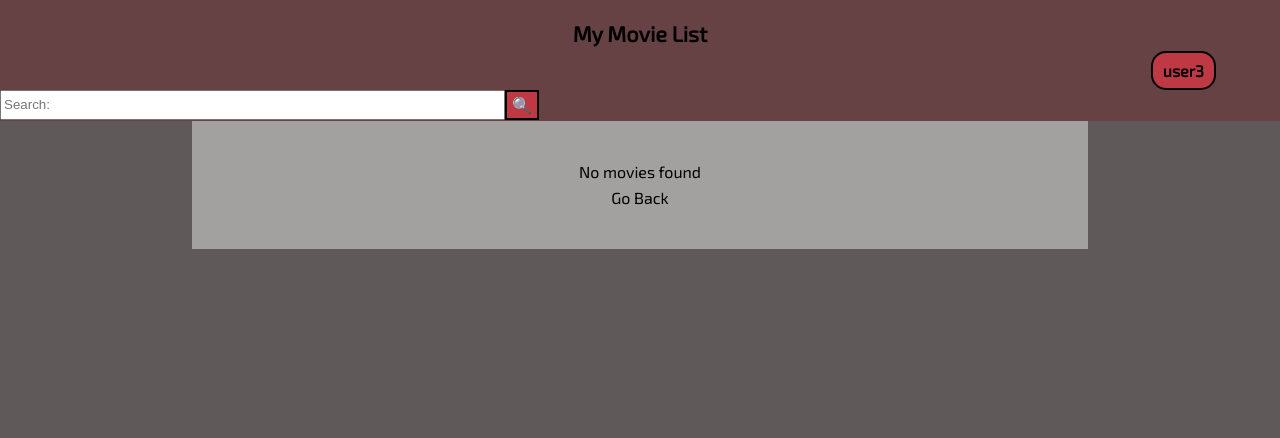
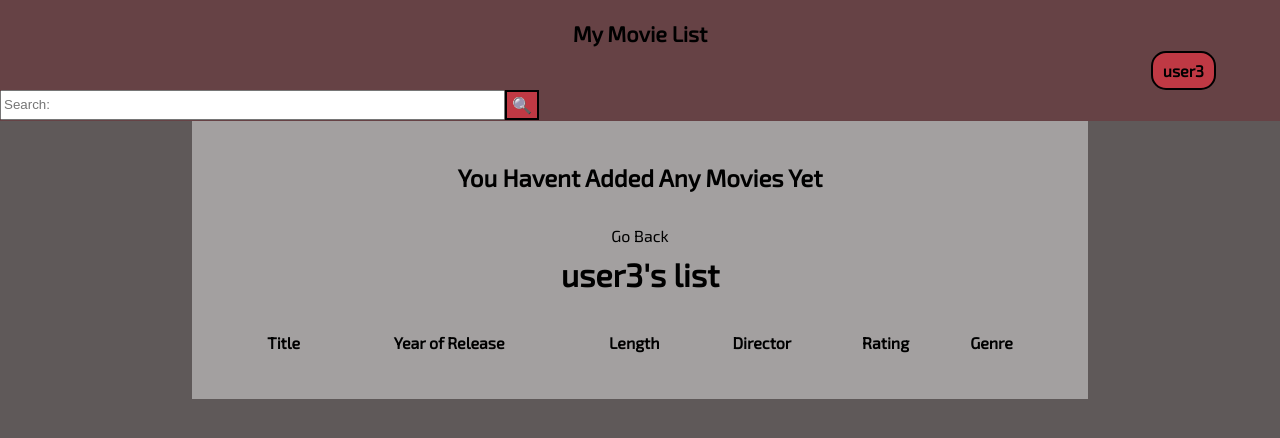
Before and after one commit to Flashpoint0mega/CST8285-F23-Assignment2, a PHP site: page /UserList.php in a window 1280 px wide. Shown: the top 438 px of the page. Run offline with PHP 8.4, Linux system fonts and the light colour scheme; a user stored in the database is signed in; data comes from the database, SQL or seed files in the repository; lists and menus that the app fills with data are empty.

Commit message:
changed styling of movie list's
added 2 new php files to display the user's list in a fancy way since there is no way to put images inside of a select element, also styled the select element to use the same font as the rest of the website and it looks better now

```diff
--- a/Index.php
+++ b/Index.php
@@ -59,7 +59,7 @@ $_SESSION["error"]="";
 
 
             <?php require 'popularMovies.php'?>
-
+            <?php include 'movietable.php'?>
 
         </div>
 
--- a/SaveSelections.php
+++ b/SaveSelections.php
@@ -150,8 +150,8 @@ function displayMovies(&$result, $currentUser, $conn)
 
         } else {
 
-            # replace with better message
-            echo "No movies found";
+            # lets user know there aren't any movies in their list
+            echo "<h2>You Havent Added Any Movies Yet</h2>";
             echo "<br><a href='Index.php'>Go Back</a>";
         }
 
--- /dev/null
+++ b/Umovietable.php
@@ -0,0 +1,45 @@
+<?php
+    require_once('db_credentials.php');
+    require_once('database.php');
+
+    $db = db_connect();
+    ?>
+<h1><?php echo $_SESSION['myuser'] ?>'s list</h1>
+            <?php //getss all the movies in the movie table of the database, will make this more specific later
+            /* old
+            $sql = "SELECT * FROM movie ";
+            $sql .= "ORDER BY movieID";
+            */
+            $sql = "select movie.movieID, title, yearCreated, length, concat(firstname,' ',lastname) as director, ratingName, genre_name from movie
+            left outer join director on movie.directorID = director.directorID
+            left outer join rating on movie.ratingID = rating.ratingID
+            left outer join genre on movie.genreID = genre.genreID
+            inner join movieuser on movie.movieID = movieuser.movieID
+            where userid = " . $_SESSION["userID"];
+            $result_set = mysqli_query($db,$sql); //uses the querry with the databse and store the result
+            ?>
+
+            <table>
+                <tr class="movierow">
+                    <th></th>
+                    <th>Title</th>
+                    <th>Year of Release</th>
+                    <th>Length</th>
+                    <th>Director</th>
+                    <th>Rating</th>
+                    <th>Genre</th>
+                <tr>
+            <?php while($results = mysqli_fetch_assoc($result_set)) { ?>  <!-- while there are results, write this code -->
+                <tr class="movierow">
+                    <!-- puts the movieID as the link to the poster so we can use the same numbering sceme for every photo -->
+                    <td><img src="posters/<?php echo $results['movieID']; ?>.png"></td>
+                    <td><?php echo $results['title']; ?></td>
+                    <td><?php echo $results['yearCreated']; ?></td>
+                    <td><?php echo $results['length']; ?> minutes</td>
+                    <td><?php echo $results['director']; ?></td>
+                    <td><?php echo $results['ratingName']; ?></td>
+                    <td><?php echo $results['genre_name']; ?></td>
+                </tr>
+
+            <?php } ?>
+            </table>
--- a/UserList.php
+++ b/UserList.php
@@ -52,7 +52,9 @@ if (isset($_SESSION["myuser"])) { //if user is not logged in, they can't access
             $conn = OpenCon();
             $currentUser = $_SESSION["myuser"];?>
             <?php displayMovies($result, $currentUser, $conn) ?>
+            <?php include 'Umovietable.php'?>
         </div>
+
 
 
 
--- a/popularMovies.php
+++ b/popularMovies.php
@@ -55,7 +55,7 @@
             #  if any records returned, create listbox
             if ($result->num_rows > 0) {
                 # header - replace if necessary
-                echo "<h1>Popular Movies</h1>";
+                echo "<h1>Popular Movies Right Now!</h1> ";
 
                 # declare listbox as multi select
                 echo "<select multiple='multiple' name='lstBox1[]' id='lstBox1' class='form-control'>";
@@ -68,7 +68,7 @@
 
                 #button
                 if(isset($_SESSION["userID"])){
-                    echo "<br><input value='Add' type='Submit' />";
+                    echo "<br><input value='Add Movies' type='Submit' id='moviebutt'/>";
                 }
                 else {
                     echo "<br><p>please sign in to add movies to your list</p>";
--- a/style.css
+++ b/style.css
@@ -1,5 +1,5 @@
-@import url('https://fonts.googleapis.com/css2?family=Exo+2&display=swap'); /*this imports the font Exo 2 so that I can use it on this website*/
-
+/*this imports the font Exo 2 so that I can use it on this website*/
+@import url('https://fonts.googleapis.com/css2?family=Exo+2&display=swap');
 
 header {
     text-align: center;
@@ -94,7 +94,9 @@ body {/*set background colour, font colour, and font family along with the line
 }
 
 
-button{/*this modifies any buttons to have a near black backround and white text along with having padding on each side so i can put multiple buttons beside eachother*/
+button{/* this modifies any buttons to have a near black backround and white text
+        * along with having padding on each side so i can put multiple buttons beside eachother
+        */
     background-color: #333333;
     color: #ffffff;
     border: none;
@@ -105,18 +107,21 @@ button{/*this modifies any buttons to have a near black backround and white text
     cursor: pointer;
     margin: 10px;
 }
-a{/*makes the hyperlinks inline and not have any colour to them*/
+a{ /*makes the hyperlinks inline and not have any colour to them*/
     display: inline;
     text-decoration: none;
     margin: auto;
 }
-a, a:visited, a:hover, a:active {/*gets rid of the ugly blue and purple colours of the hyperlinks on the page by telling it to
-                                    inherit the colour of the text in the body element*/
+a, a:visited, a:hover, a:active {
+    /* gets rid of the ugly blue and purple colours of the hyperlinks on the page by telling it to
+     * inherit the colour of the text in the body element
+     */
     color: inherit;
   }
 
-#NoAcc{/*I wanted the hyperlink to the sign up / sign in to be underlines so people knew they could click on it so I had
-        to add this rule for the element with the id "NoAcc"*/
+#NoAcc{/* I wanted the hyperlink to the sign up / sign in to be underlines so people knew they
+        * could click on it so I had to add this rule for the element with the id "NoAcc"
+        */
     text-decoration: underline;
     font-weight: bold;
 }
@@ -136,8 +141,10 @@ footer{/*this is unnecessary but it was a requirement*/
 }
 
 
-h1, h2, h3, p, li, ul, body{/*sets all these elements to be zero incase a browser sets them to something else, most of these get
-                            overriden anyway but some of them dont so keep this here*/
+h1, h2, h3, p, li, ul, body{/* sets all these elements to be zero incase a browser sets them
+                             * to something else, most of these get
+                             * overriden anyway but some of them dont so keep this here
+                             */
     padding: 0;
     margin: 0;
 }
```
Also changed, not shown: movietable.php (added, +35 -0 lines), styleIndex.css (+26 -0 lines).
